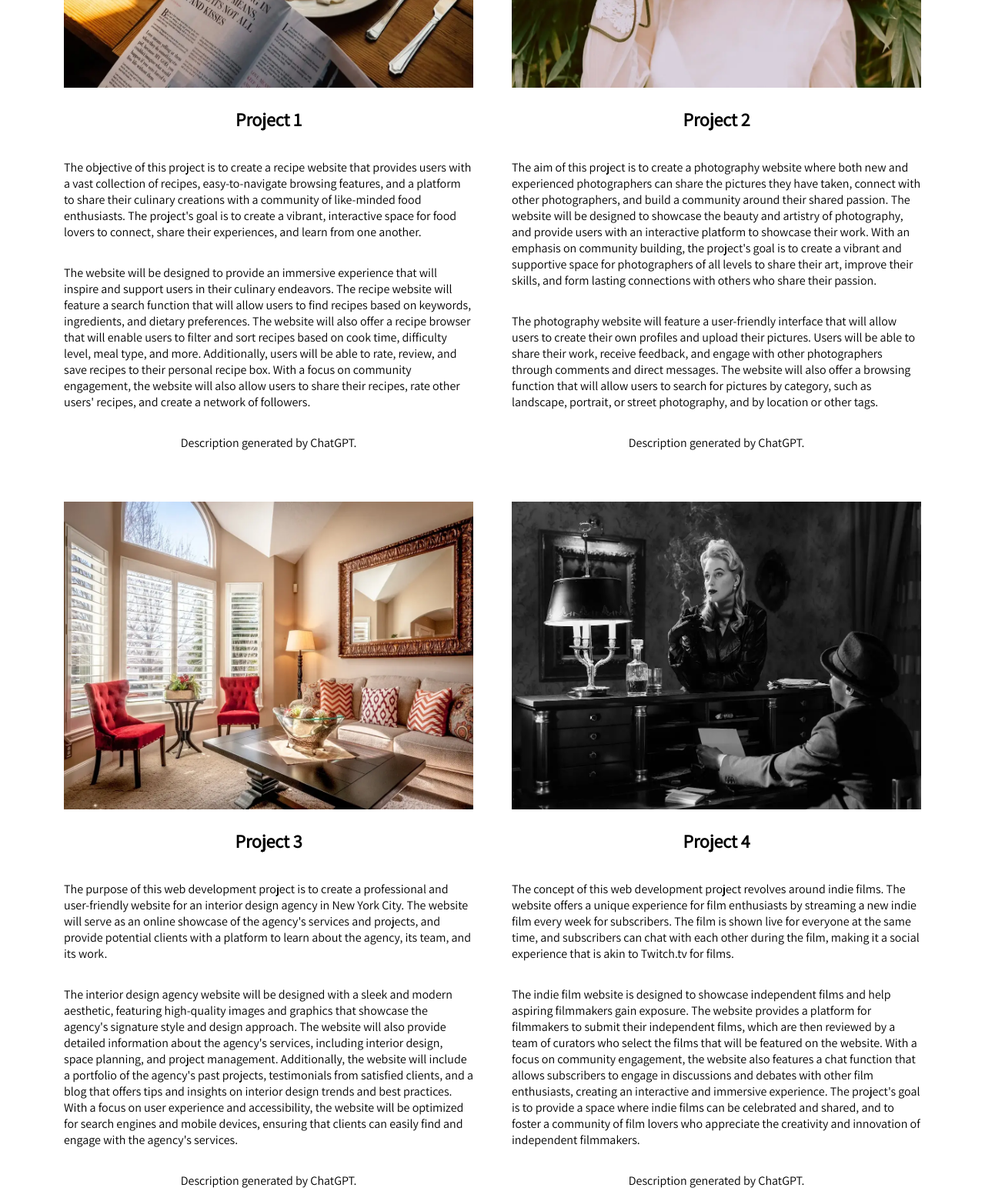
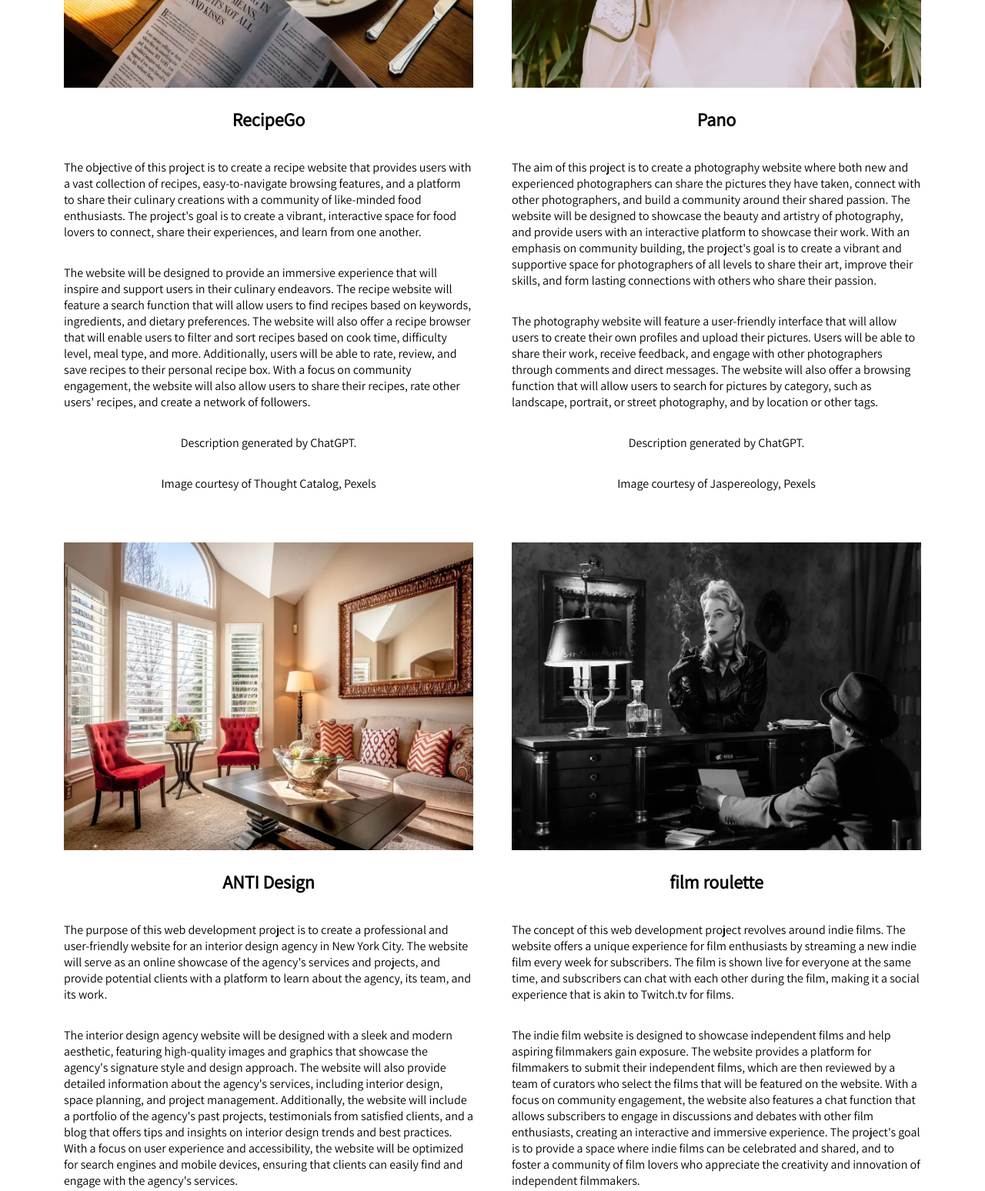
Before and after one commit to sdchin/portfolio, a plain HTML site: page pages/projects/projects.html in a window 1280 px wide. Shown: the part 760-2308 px from the top of the page at 77% size. Drawn offline with Linux system fonts and the light colour scheme.

Commit message:
Update project information

```diff
--- a/pages/projects/projects.html
+++ b/pages/projects/projects.html
@@ -56,7 +56,7 @@
                 height="400"
               />
             </picture>
-            <h2 class="project-heading">Project 1</h2>
+            <h2 class="project-heading">RecipeGo</h2>
             <p>
               The objective of this project is to create a recipe website that
               provides users with a vast collection of recipes, easy-to-navigate
@@ -80,6 +80,7 @@
               create a network of followers.
             </p>
             <p>Description generated by ChatGPT.</p>
+            <p>Image courtesy of Thought Catalog, Pexels</p>
           </article>
         </li>
         <li>
@@ -96,7 +97,7 @@
                 height="400"
               />
             </picture>
-            <h2 class="project-heading">Project 2</h2>
+            <h2 class="project-heading">Pano</h2>
             <p>
               The aim of this project is to create a photography website where
               both new and experienced photographers can share the pictures they
@@ -120,6 +121,7 @@
               other tags.
             </p>
             <p>Description generated by ChatGPT.</p>
+            <p>Image courtesy of Jaspereology, Pexels</p>
           </article>
         </li>
         <li>
@@ -136,7 +138,7 @@
                 height="400"
               />
             </picture>
-            <h2 class="project-heading">Project 3</h2>
+            <h2 class="project-heading">ANTI Design</h2>
             <p>
               The purpose of this web development project is to create a
               professional and user-friendly website for an interior design
@@ -160,6 +162,7 @@
               easily find and engage with the agency's services.
             </p>
             <p>Description generated by ChatGPT.</p>
+            <p>Image courtesy of Get Lost Mike, Pexels</p>
           </article>
         </li>
         <li>
@@ -176,7 +179,7 @@
                 height="400"
               />
             </picture>
-            <h2 class="project-heading">Project 4</h2>
+            <h2 class="project-heading">film roulette</h2>
             <p>
               The concept of this web development project revolves around indie
               films. The website offers a unique experience for film enthusiasts
@@ -200,6 +203,7 @@
               filmmakers.
             </p>
             <p>Description generated by ChatGPT.</p>
+            <p>Image courtesy of cottonbro studio, Pexels</p>
           </article>
         </li>
       </ul>
```
